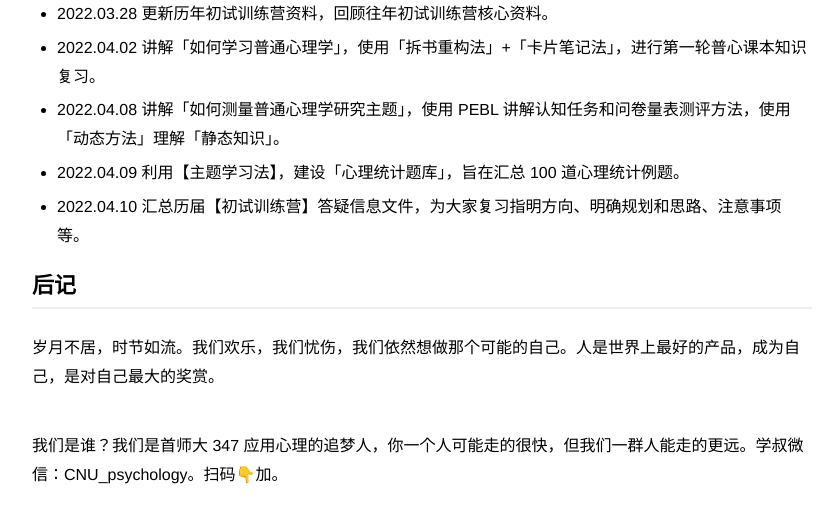
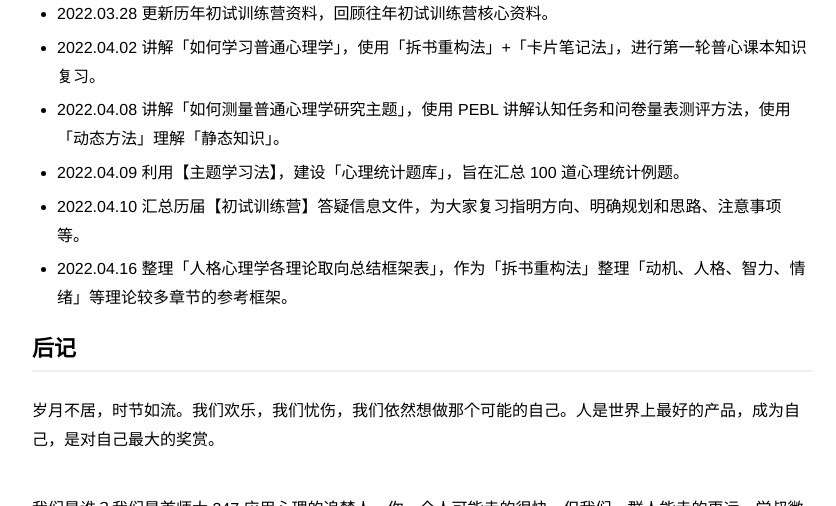
Before and after one commit to zapp926/cnu.github.io, a Jekyll site: the page built from _posts/2022-04-02-23-TheCampSchedule.md, in a window 1280 px wide and 900 px high, scrolled down 677 px, cut to the strip 0-506 px from the top of the window. Shown: the whole strip, without its empty margins (218-1054 px from the left). Built offline with Jekyll 4.4.1, drawn with Linux system fonts in a browser that asks for light colours.

Commit message:
Update 2022-04-02-23-TheCampSchedule.md

```diff
--- a/_posts/2022-04-02-23-TheCampSchedule.md
+++ b/_posts/2022-04-02-23-TheCampSchedule.md
@@ -15,6 +15,7 @@ description: 人是世界上最好的产品，成为自己，是最大的奖赏
 - 2022.04.08 讲解「如何测量普通心理学研究主题」，使用 PEBL 讲解认知任务和问卷量表测评方法，使用「动态方法」理解「静态知识」。
 - 2022.04.09 利用【主题学习法】，建设「心理统计题库」，旨在汇总 100 道心理统计例题。
 - 2022.04.10 汇总历届【初试训练营】答疑信息文件，为大家复习指明方向、明确规划和思路、注意事项等。
+- 2022.04.16 整理「人格心理学各理论取向总结框架表」，作为「拆书重构法」整理「动机、人格、智力、情绪」等理论较多章节的参考框架。
 
 ## 后记
 岁月不居，时节如流。我们欢乐，我们忧伤，我们依然想做那个可能的自己。人是世界上最好的产品，成为自己，是对自己最大的奖赏。
```
